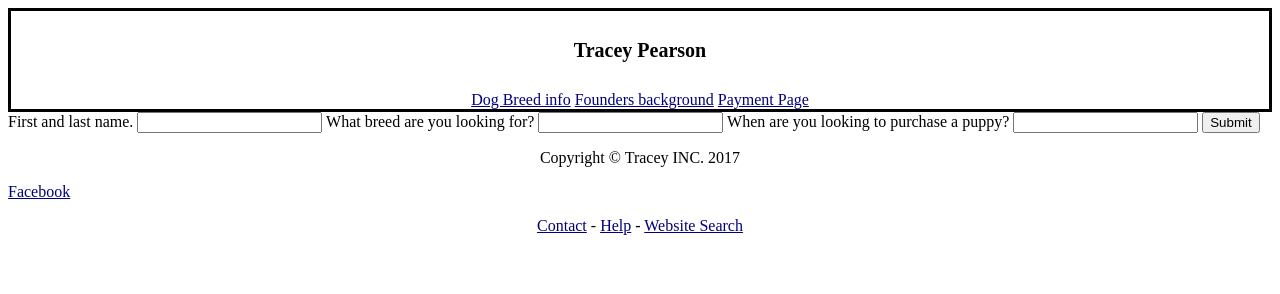
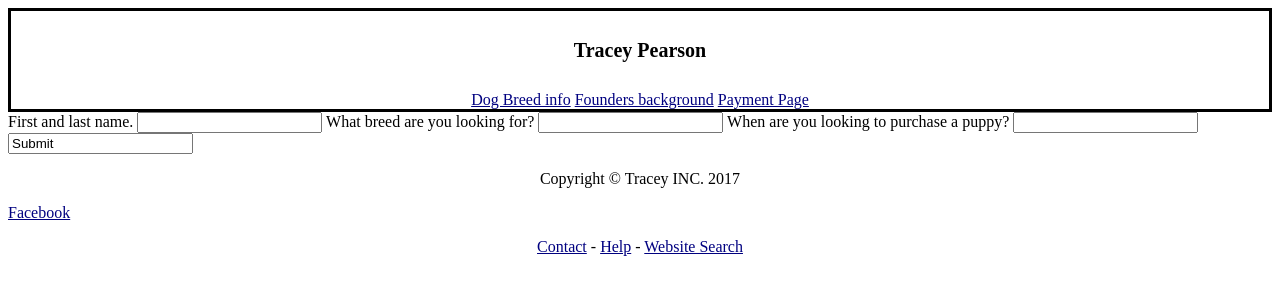
Before and after one commit to typ7/TraceyPearson-cs0134-, a plain HTML site: page index.html in a window 1280 px wide. Drawn offline with Linux system fonts and the light colour scheme.

Commit message:
Update index.html

```diff
--- a/index.html
+++ b/index.html
@@ -26,7 +26,7 @@
     When are you looking to purchase a puppy?
     <input type="text">
 
-    <input type="Submit">
+    <input type="refresh" value="Submit">
 </form>
 </div>
 
```
